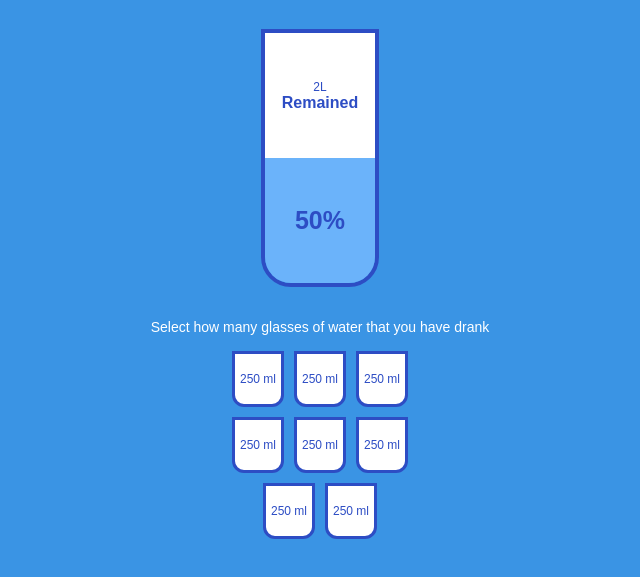
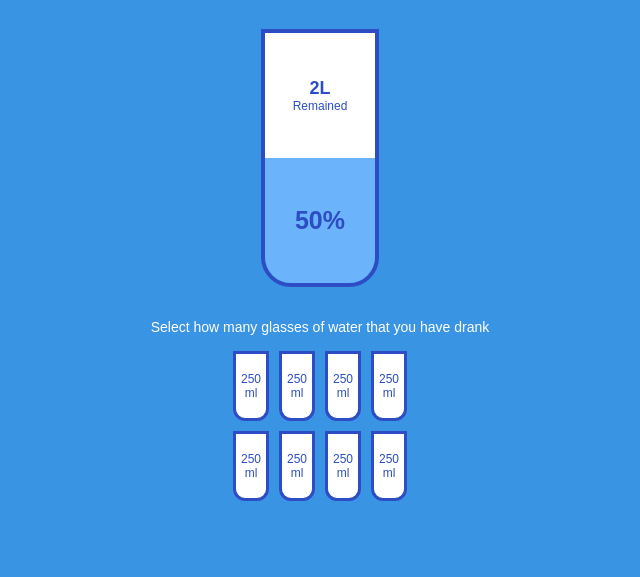
Before and after one commit to allwynaxioned/js_task7, a plain HTML site: page index.html in a window 1280 px wide. Shown: the part 83-660 px from the top of the page, without its empty margins (320-960 px from the left). Drawn offline with Linux system fonts and the light colour scheme.

Commit message:
replace: span removed and width added

```diff
--- a/assets/css/style.css
+++ b/assets/css/style.css
@@ -205,9 +205,7 @@ li {
 
 .wrapper{
   height: 100vh;
-  /* width: ; */
   margin: auto;
-  /* text-align: center; */
   display:flex;
   flex-direction: column;
   align-items: center;
@@ -245,14 +243,14 @@ h1+p{
   align-items: center;
   background: #fff;
   color: #2d4dc4;
-  /* font-size: 30px; */
-  font-weight: 900;
+  font-size: 12px;
+  font-weight: 500;
 }
 
 .remained > span{
   color: #2d4dc4;
-  font-size: 12px;
-  font-weight: 500;
+  font-weight: 900;
+  font-size: 18px;
 }
 
 .percentage{
@@ -272,27 +270,24 @@ h1+p{
 }
 
 ul {
+  width: 200px;
+  padding: 16px 0;
   display: flex;
   flex-wrap: wrap;
   gap: 10px;
   justify-content: center;
-  padding: 16px 0;
-  width: 200px;
 }
 
 ul li{
+  width: 20px;
   padding: 18px 5px;
   border: 3px solid #2d4dc4;
   border-radius: 0 0 12px 12px;
-  text-align: center;
-  font-size: 12px;
-  overflow: hidden;
+  justify-self: center;
+  align-self: center;
   background: #fff;
   color: #2d4dc4;
-  justify-self: center;
-  align-self: center;
+  font-size: 12px;
+  text-align: center;
+  overflow: hidden;
 }
-
-ul li span {
-  display: block;
-}
```
